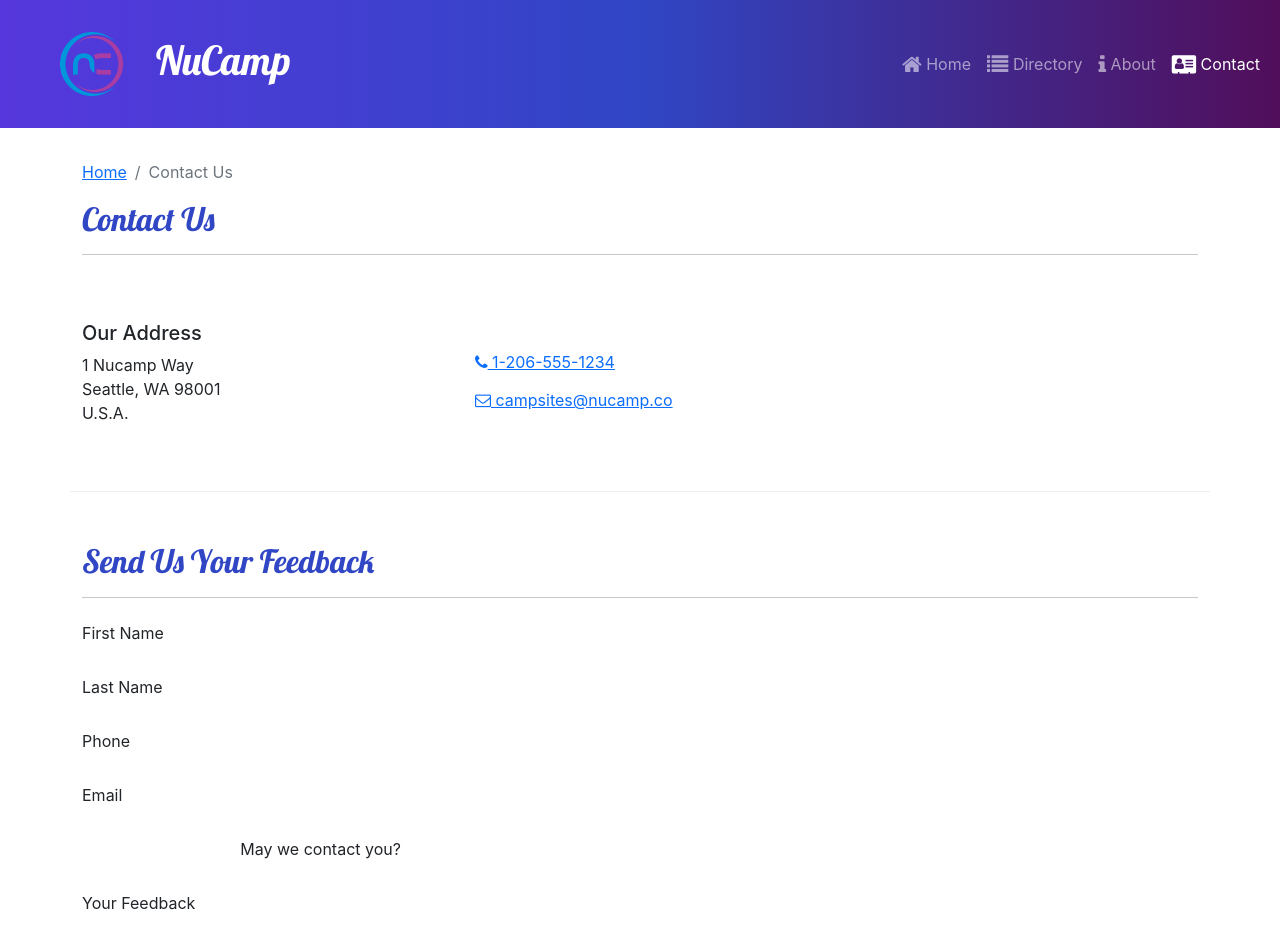
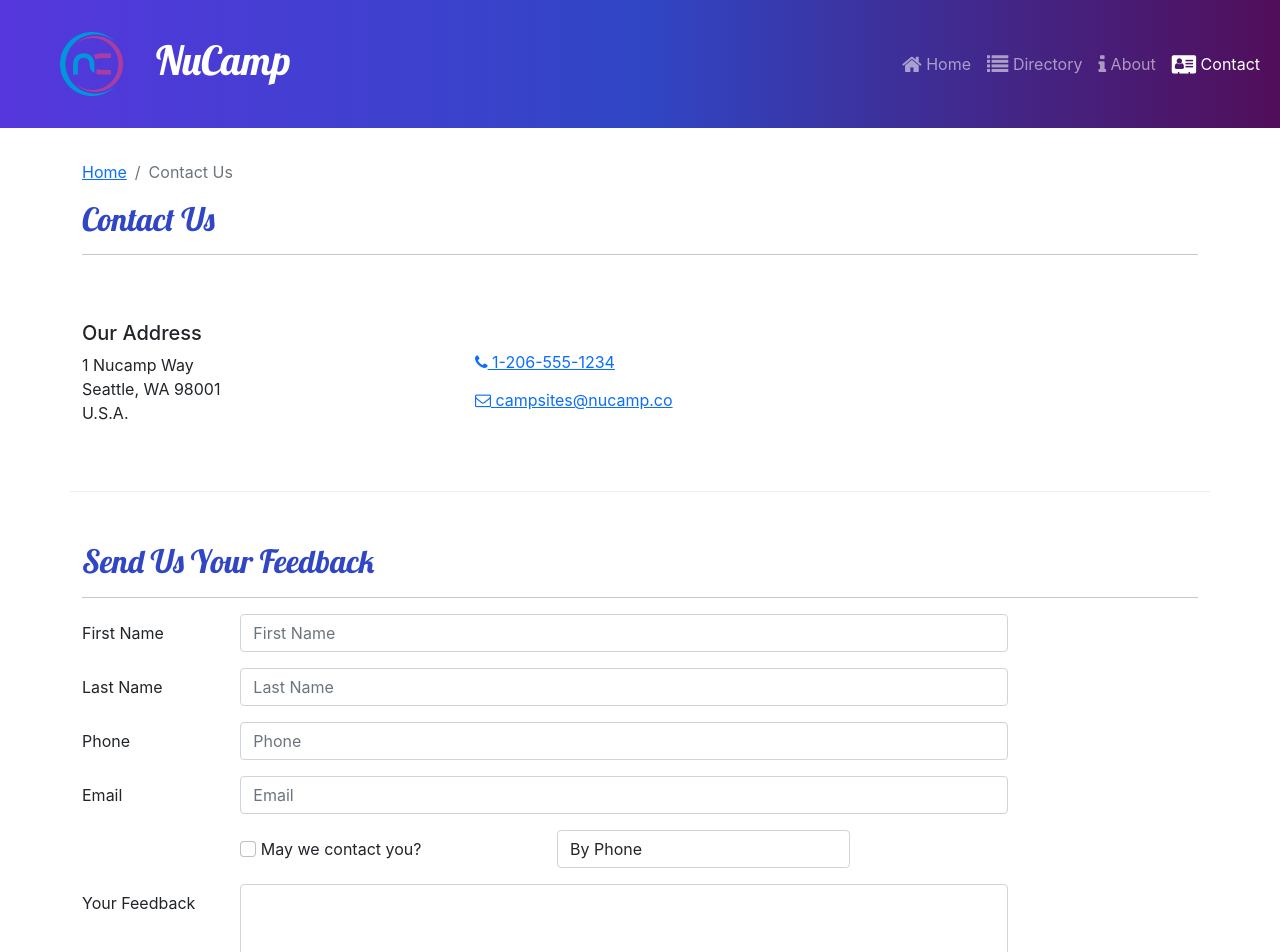
Before and after one commit to Developer-AaronB/ReactCamp, a React (Create React App) app: page /contact in a window 1280 px wide. Shown: the top 952 px of the page. Built offline with nearby package versions, Linux system fonts and the light colour scheme.

Commit message:
Update Contact Form
end of part 2

```diff
--- a/src/components/ContactForm.js
+++ b/src/components/ContactForm.js
@@ -16,51 +16,55 @@ const ContactForm = () => {
       >
         <Form>
           <FormGroup row>
-            <Label htmlFor='firstName' md='2'>
+            <Label htmlFor="firstName" md="2">
               First Name
             </Label>
-            <Col md='10'>
-
+            <Col md="10">
+              <Field name='firstName' placeholder='First Name' className="form-control" />
             </Col>
           </FormGroup>
           <FormGroup row>
-            <Label htmlFor='lastName' md='2'>
+            <Label htmlFor="lastName" md="2">
               Last Name
             </Label>
-            <Col md='10'>
-
+            <Col md="10">
+              <Field name='lastName' placeholder='Last Name' className="form-control" />
             </Col>
           </FormGroup>
           <FormGroup row>
-            <Label htmlFor='phoneNum' md='2'>
+            <Label htmlFor="phoneNum" md="2">
               Phone
             </Label>
-            <Col md='10'>
-
+            <Col md="10">
+              <Field name='phoneNum' placeholder='Phone' className="form-control" />
             </Col>
           </FormGroup>
           <FormGroup row>
-            <Label htmlFor='email' md='2'>
+            <Label htmlFor="email" md="2">
               Email
             </Label>
-            <Col md='10'>
-
+            <Col md="10">
+              <Field name='email' placeholder='Email' type='email' className="form-control" />
             </Col>
           </FormGroup>
           <FormGroup row>
-            <Label check md={{size: 4, offset: 2 }}>
+            <Label check md={{ size: 4, offset: 2 }}>
+                <Field name='agree' type='checkbox' className='form-check-input' />{' '}
               May we contact you?
             </Label>
-            <Col md='4'>
-
+            <Col md="4">
+              <Field name='contactType' as='select' className="form-control">
+                    <option>By Phone</option>
+                    <option>By Email</option>
+              </Field>
             </Col>
           </FormGroup>
           <FormGroup row>
-            <Label htmlFor='feedback' md='2'>
+            <Label htmlFor="feedback" md="2">
               Your Feedback
             </Label>
-            <Col md='10'>
-
+            <Col md="10">
+              <Field name='feedback' as='textarea' rows='12' className="form-control" />
             </Col>
           </FormGroup>
           <FormGroup row></FormGroup>
```
Lines whose indentation alone changed are shown as unchanged.
